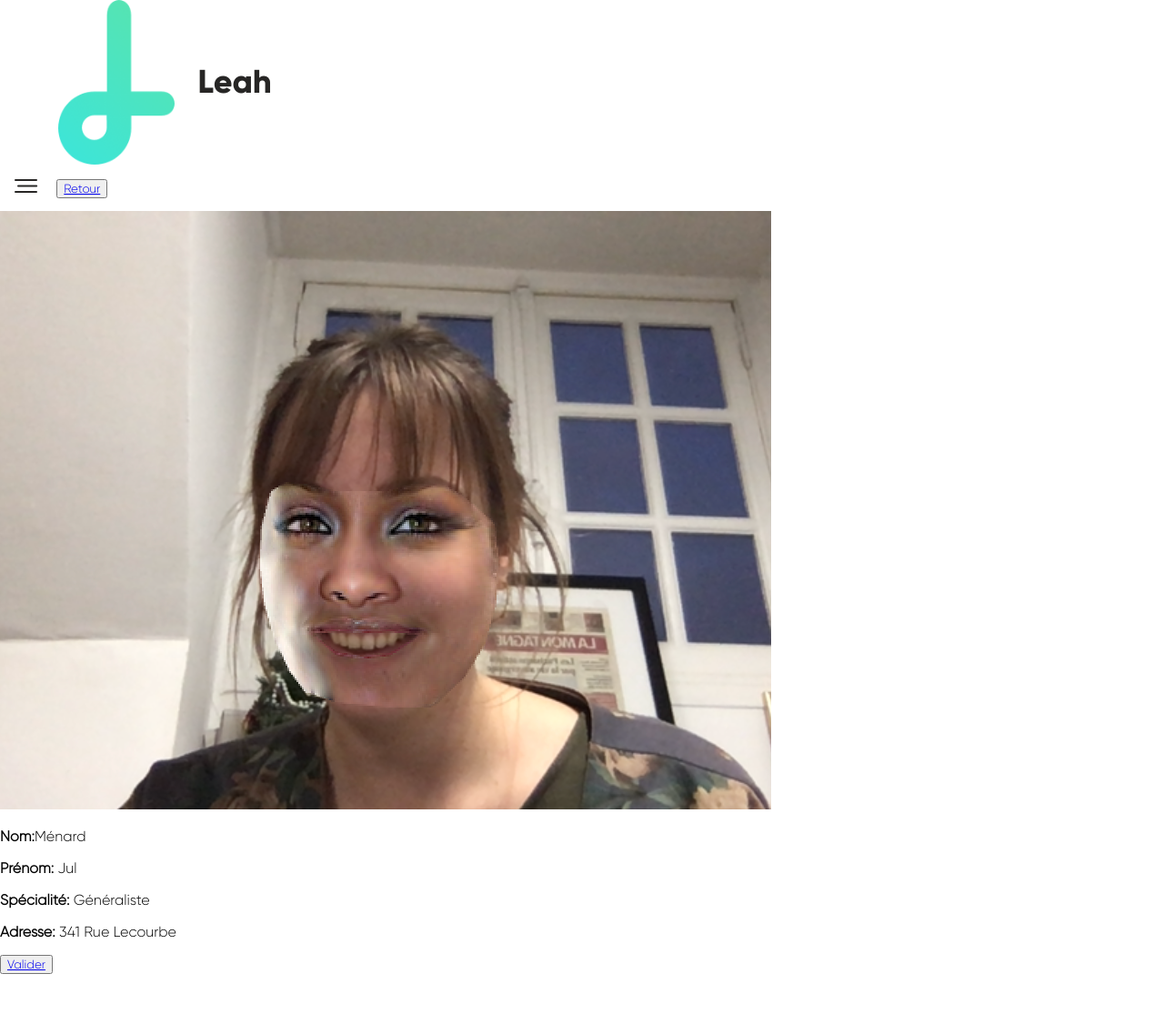
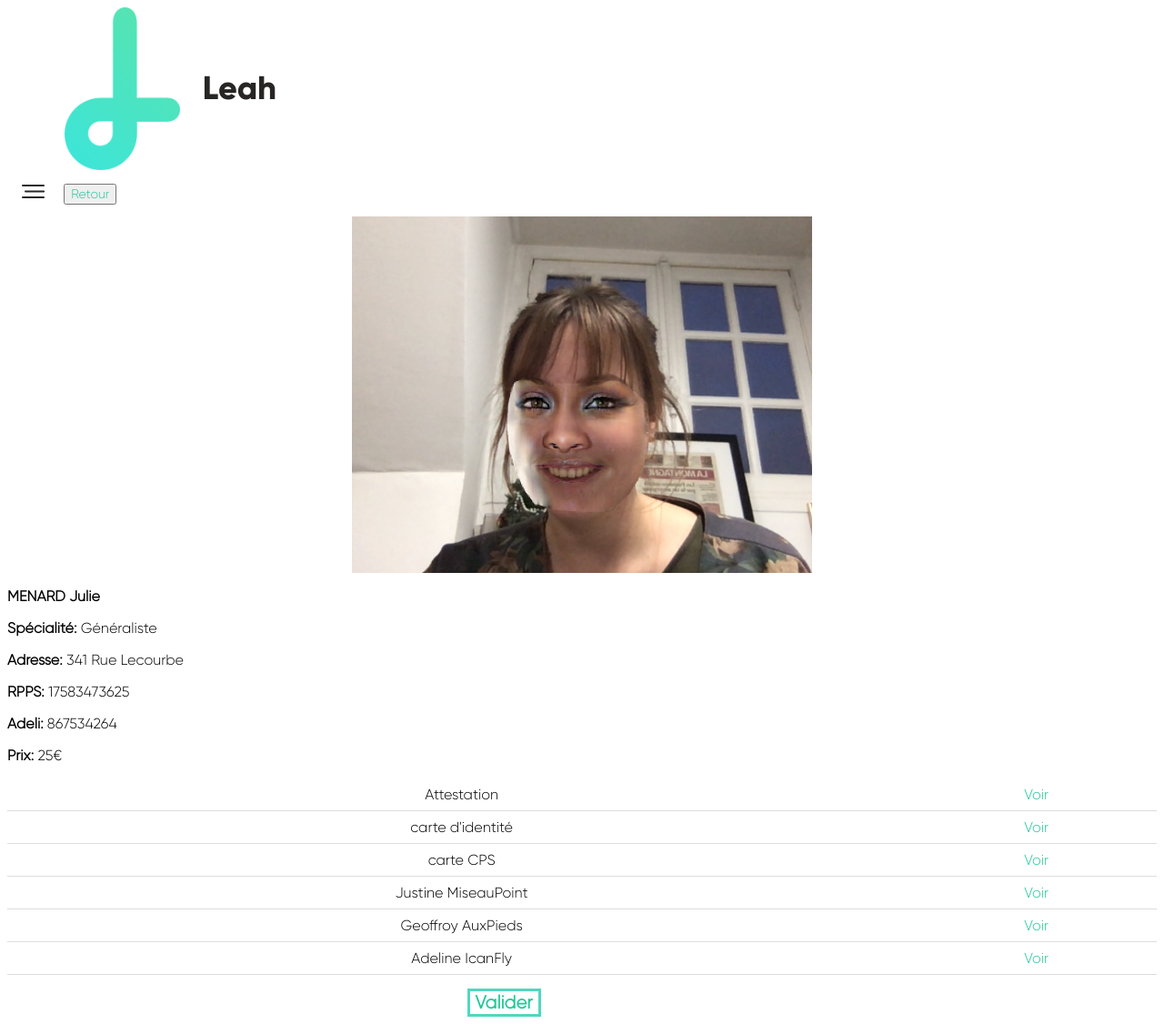
Before and after one commit to MSLN8/learning, a PHP site: page /docteur.html in a window 1280 px wide; the page is wider, and only the part inside the window is pictured. Shown: that part at 91% size. Before the commit the page ends 1071 px from the top of that part, so only its background shows below. Run offline with PHP 8.4, Linux system fonts and the light colour scheme.

Commit message:
css details in progress

```diff
--- a/docteur.html
+++ b/docteur.html
@@ -6,6 +6,7 @@
   <meta name="viewport" content="width=device-width, initial-scale=1.0">
   <meta http-equiv="X-UA-Compatible" content="ie=edge">
   <link rel="stylesheet" href="./style/global.css">
+  <link rel="stylesheet" href="./style/doctor-detail.css">
   <title>Docteur</title>
 </head>
 
@@ -30,12 +31,56 @@
   <article class="details">
     <img src="./img/rihanna.png" class="profilepic" alt="">
     <div class=“doctorDetails”>
-      <p><b>Nom:</b>Ménard</p>
-      <p><b>Prénom:</b> Jul</p>
+      <p><b>MENARD Julie</b></p>
       <p><b>Spécialité:</b> Généraliste</p>
       <p><b>Adresse:</b> 341 Rue Lecourbe</p>
+      <p><b>RPPS: </b>17583473625</p>
+      <p><b>Adeli: </b>867534264</p>
+      <p><b>Prix: </b>25€</p>
     </div>
   </article>
-  <button><a href=“#”>Valider</a></button>
+
+  <article>
+      <table>
+            <td>Attestation</td>
+            <td>
+                <a href="#">Voir</a>
+            </td>
+          </tr>
+          <tr>
+            <td>carte d'identité</td>
+            <td>
+                <a href="#">Voir</a>
+            </td>
+          </tr>
+          <tr>
+            <td>carte CPS</td>
+            <td>
+                <a href="#">Voir</a>
+            </td>
+          </tr>
+          <tr>
+            <td>Justine MiseauPoint</td>
+            <td>
+                <a href="#">Voir</a>
+            </td>
+          </tr>
+          <tr>
+            <td>Geoffroy AuxPieds</td>
+            <td>
+                <a href="#">Voir</a>
+            </td>
+          </tr>
+          <tr>
+            <td>Adeline IcanFly</td>
+            <td>
+              <a href="#">Voir</a>
+            </td>
+          </tr>
+        </table>
+
+  </article>
+
+  <button class="validation-button"><a href=“#”>Valider</a></button>
 </body>
 </html>
--- a/style/doctor-detail.css
+++ b/style/doctor-detail.css
@@ -1,24 +1,39 @@
-.details {
-    display: flex;
-    flex-direction: row;
-    align-items: center;
-}
-
 .doctorDetails {
     font-size: 12px !important;
 }
 
 .backbtn{
-  background-image: linear-gradient(230deg, #57E4B1 0%, #54CCBB 100%);
-  box-shadow: 0 3px 6px 0 rgba(0,0,0,0.10);
-  border-radius: 4px;
   font-family: "GilroyBold";
   font-size: 14px;
-  color: white !important;
-  border: 1px solid #53D6BF;
+  color: #53D6BF !important;
 }
 
 /* DETAILS */
 .profilepic {
- width: 37%;
+ width: 40%;
+ display: block;
+ margin: auto;
 }
+
+.validation-button{
+    margin-top: 15px;
+    margin-left: 40%;
+    margin-right: 50%;
+    border: 3px solid #53D6BF;
+    background-color: white;
+    font-weight: 600;
+    font-size: 20px
+}
+
+table {
+    border-collapse: collapse;
+    height: auto;
+    width: 100%;
+    overflow: scroll;
+  }
+
+th,td {
+  text-align: center;
+  border-bottom: 1px solid #ddd;
+  padding: 8px;
+}
--- a/style/doctor-list.css
+++ b/style/doctor-list.css
@@ -18,10 +18,6 @@
     text-align: center;
     border-bottom: 1px solid #ddd;
     padding: 8px;
-  }
-
-  a {
-    text-decoration: none;
   }
 
   .table{
--- a/style/global.css
+++ b/style/global.css
@@ -12,12 +12,15 @@
   font-family: "GilroyRegular";
 }
 
+a {
+  text-decoration: none;
+  color: #20c997;
+}
 /* HEADER */
 
 body {
   max-width: 100%;
   min-height: 100%;
-    margin: auto;
 }
 
 header {
@@ -40,6 +43,7 @@
   margin-left: 2%
 }
 
+
 /* DROPDOWN MENU */
 .dropbtn {
   background-color:white;
@@ -54,16 +58,13 @@
   outline: none !important;
   outline-color: white !important;
 }
-
 .dropdown {
   position: relative;
   display: inline-block;
 }
-
 .dropdown a:hover {
   background-color: #20c997;
 }
-
 .dropdown-content {
   display: none;
   position: absolute;
@@ -73,21 +74,17 @@
   z-index: 1;
   border-radius: 3%;
 }
-
 .dropdown-content a {
   color: black;
   padding: 12px 16px;
   text-decoration: none;
   display: block;
 }
-
 .dropdown-content a:active {background-color: #20c997}
-
 .dropdown:hover .dropdown-content {
   display: block;
   border-radius: 3%;
 }
-
 .dropdown:hover .dropbtn {
   background-color:white;
 }
```
Lines whose indentation alone changed are shown as unchanged.
